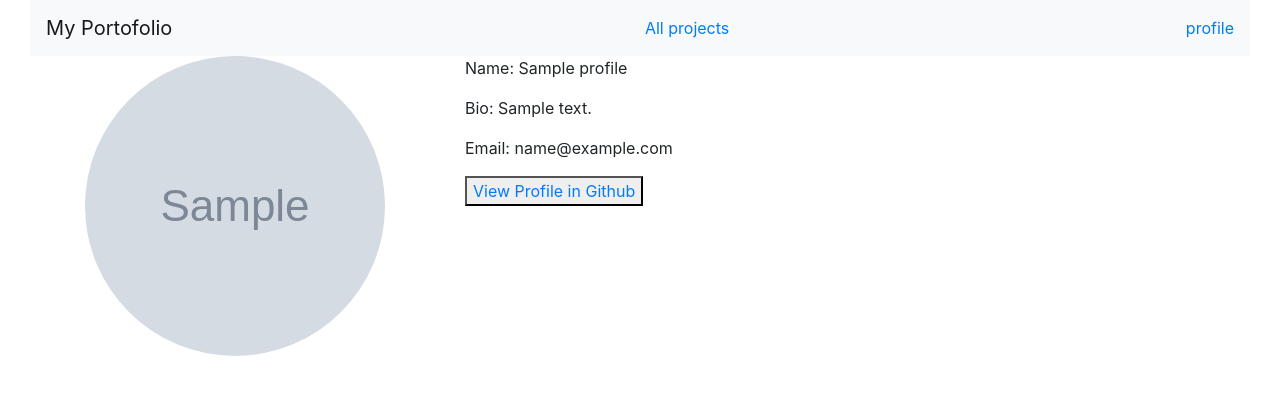
After one commit to Sieva-cmd/Django-portfolio, a Django app: page /profile/ in a window 1280 px wide. The commit adds this page. Shown: the top 395 px of the page. Run offline with Django 4.2, Linux system fonts and the light colour scheme; tables that the repository leaves empty hold one stand-in row (values such as "Sample post"); grey boxes marked "Sample" are stand-in pictures; some libraries are stand-ins or nearby versions.

Commit message:
add some changes

```diff
--- a/resume/models.py
+++ b/resume/models.py
@@ -31,6 +31,7 @@ class Profile(models.Model):
     profile_pic = models.ImageField(upload_to='images/',default='v1639327874/images/default_drurzc.jpg')
     phone_number = PhoneField(max_length=15, blank=True)
     email =models.EmailField(max_length=200)
+    git =models.URLField(max_length=400,default='https://github.com/Sieva-cmd')
 
 
     def __str__(self):
--- /dev/null
+++ b/resume/templates/main/profile.html
@@ -0,0 +1,21 @@
+{%extends 'main/base.html'%}
+{% load static %}
+{% block content %}
+{{block.super}}
+<div class="container">
+    <div class="row">
+        {%for profile in profiles%}
+        <div class="col-md-4">
+            <img src="{{profile.profile_pic.url }} " alt="" class="rounded-circle img-responsive" height="300px" width="300px">
+
+        </div>
+        <div class="col-md-4">
+            <p> Name: {{ profile.name}} </p>
+            <p> Bio:  {{ profile.bio}} </p>
+            <p> Email: {{ profile.email}} </p>
+            <button> <a href="{{profile.git}} ">View Profile in Github</a></button>
+        </div>
+        {%endfor%}
+    </div>
+</div>
+{%endblock%}
--- a/resume/templates/navbar.html
+++ b/resume/templates/navbar.html
@@ -1,8 +1,14 @@
-<nav class="navbar navbar-expand-lg navbar-light bg-light">
+<style>
+  .navbar{
+    margin-left: 30px;
+    margin-right: 30px;
+  }
+</style>
+<nav class="navbar  navbar-light bg-light justify-content-between">
     <a class="navbar-brand" href="#"> My Portofolio</a>
-    <a href="">All projects</a>
+    <a href="/">All projects</a>
 
-      <a href=""> profile</a>
+      <a href="{%url  'profile'%} "> profile</a>
 
 
 
--- a/resume/urls.py
+++ b/resume/urls.py
@@ -6,6 +6,7 @@ from django.conf.urls.static import static
 
 urlpatterns =[
     path('',views.home, name='home'),
+    path('profile/',views.profile,name='profile')
 ]
 
 if settings.DEBUG:
--- a/resume/views.py
+++ b/resume/views.py
@@ -10,3 +10,7 @@ def home(request):
     profiles =Profile.filter_profile_by_id(profile)
 
     return render(request,'main/home.html',{'projects':projects,'profiles':profiles})
+def profile(request):
+    profile =Profile.objects.all()
+    profiles =Profile.filter_profile_by_id(profile)
+    return render(request,'main/profile.html',{"profiles":profiles})
```
Also changed, not shown: resume/templates/main/home.html (+19 -4 lines), media/images/Screenshot_from_2022-04-15_00-57-52.png (added), media/images/Screenshot_from_2022-04-15_01-07-50.png (added), media/images/Screenshot_from_2022-04-15_01-11-53.png (added), media/images/Screenshot_from_2022-04-15_01-16-31.png (added), media/images/Screenshot_from_2022-04-15_01-21-44.png (added), resume/migrations/0003_profile_git.py (added).
